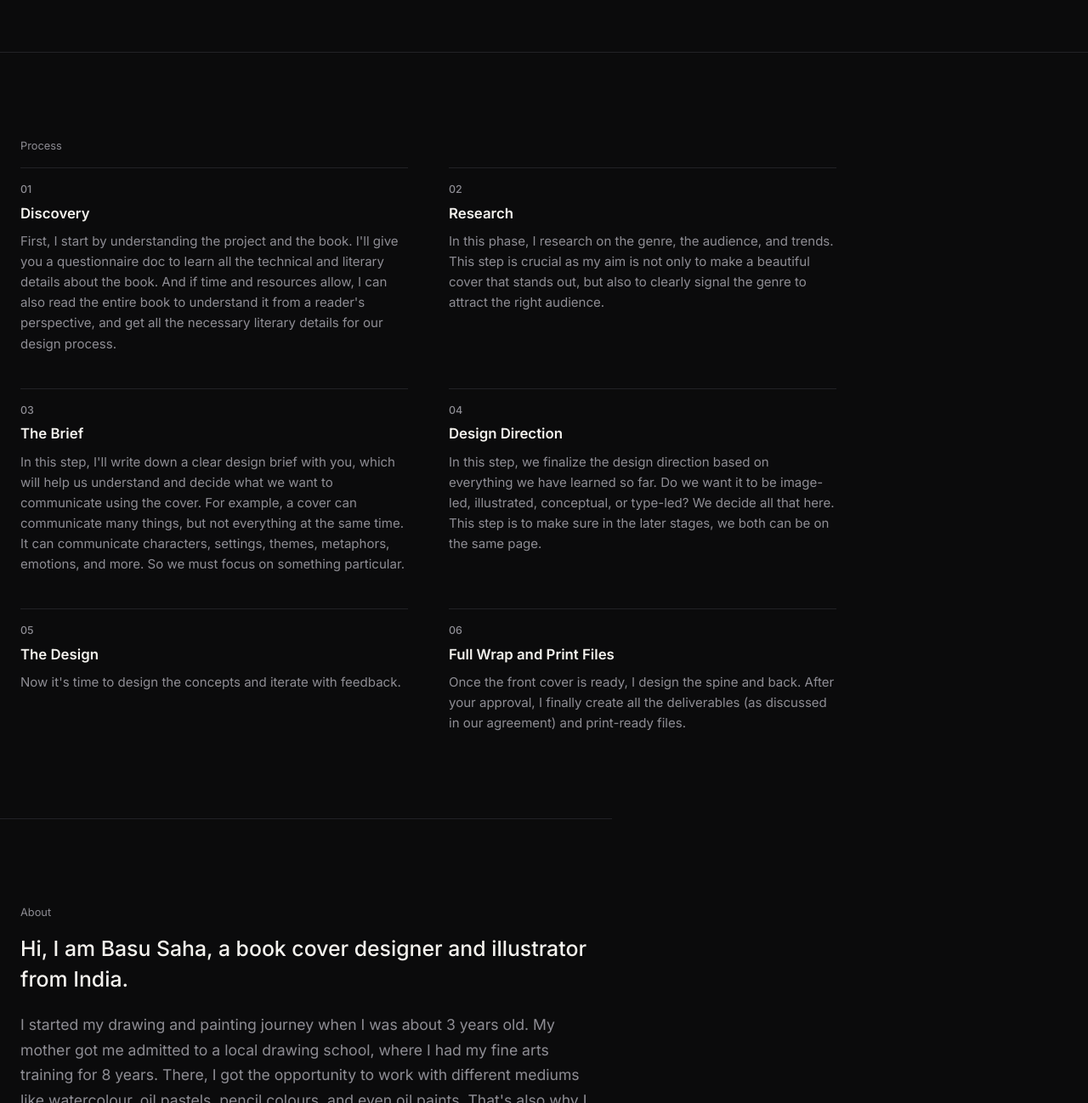
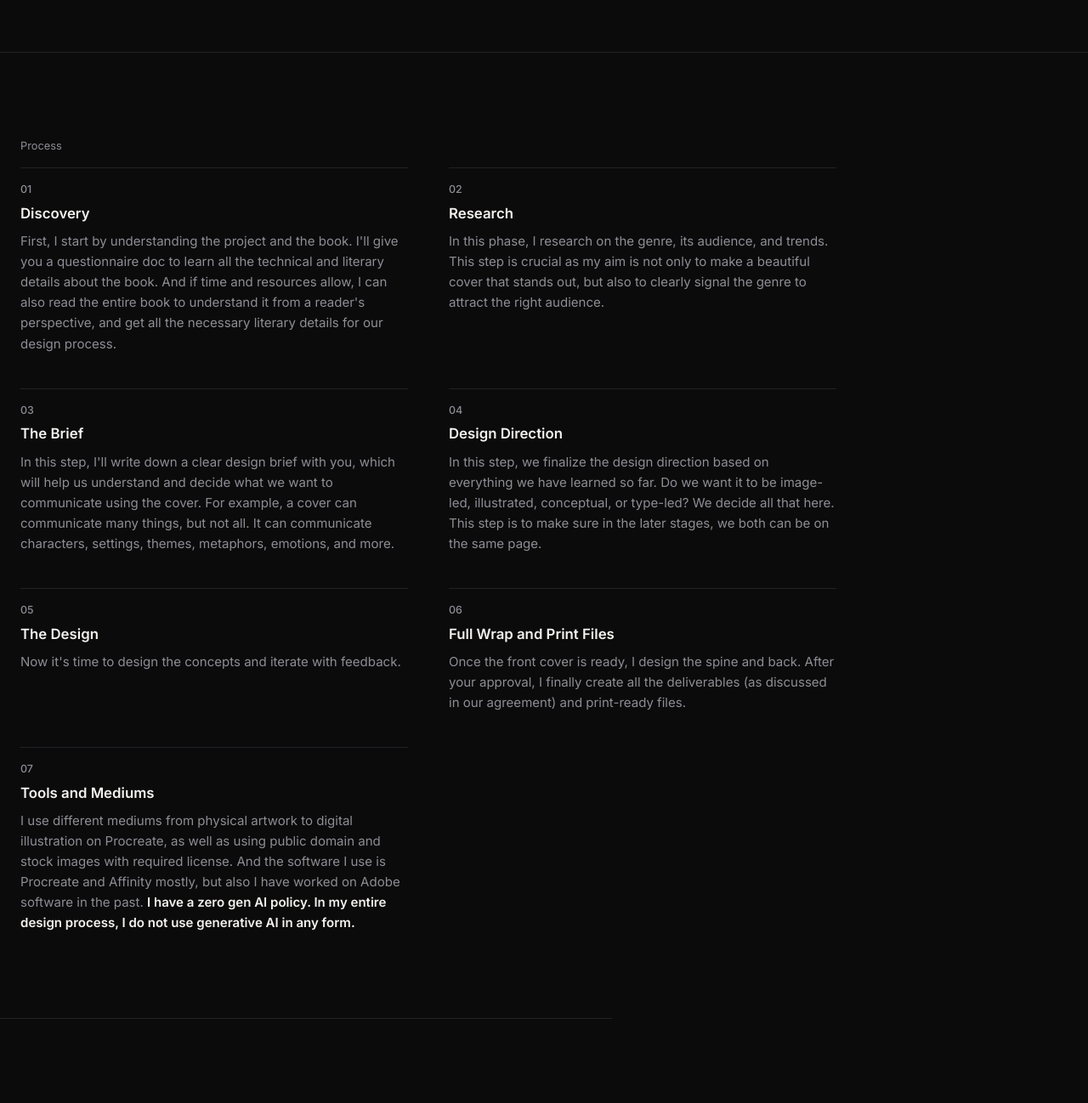
Before and after one commit to basudebsaha564/portfolio, a plain HTML site: page index.html in a window 1280 px wide. Shown: the part 900-2198 px from the top of the page at 85% size. Drawn offline with Linux system fonts and the light colour scheme.

Commit message:
Update index.html

```diff
--- a/index.html
+++ b/index.html
@@ -320,6 +320,11 @@ nav a:hover {
   line-height: 1.6;
   color: var(--ink-dim);
   margin: 0;
+}
+
+.step-desc strong {
+  color: var(--ink);
+  font-weight: 600;
 }
 
 /* ---------- About ---------- */
@@ -775,7 +780,7 @@ footer {
         <div class="step-num">02</div>
         <h2 class="step-title">Research</h2>
         <p class="step-desc">
-          In this phase, I research on the genre, the audience, and trends. This step is crucial as my aim is not only to make a beautiful cover that stands out, but also to clearly signal the genre to attract the right audience.
+          In this phase, I research on the genre, its audience, and trends. This step is crucial as my aim is not only to make a beautiful cover that stands out, but also to clearly signal the genre to attract the right audience.
         </p>
       </div>
 
@@ -783,7 +788,7 @@ footer {
         <div class="step-num">03</div>
         <h2 class="step-title">The Brief</h2>
         <p class="step-desc">
-          In this step, I'll write down a clear design brief with you, which will help us understand and decide what we want to communicate using the cover. For example, a cover can communicate many things, but not everything at the same time. It can communicate characters, settings, themes, metaphors, emotions, and more. So we must focus on something particular.
+          In this step, I'll write down a clear design brief with you, which will help us understand and decide what we want to communicate using the cover. For example, a cover can communicate many things, but not all. It can communicate characters, settings, themes, metaphors, emotions, and more.
         </p>
       </div>
 
@@ -808,6 +813,14 @@ footer {
         <h2 class="step-title">Full Wrap and Print Files</h2>
         <p class="step-desc">
           Once the front cover is ready, I design the spine and back. After your approval, I finally create all the deliverables (as discussed in our agreement) and print-ready files.
+        </p>
+      </div>
+
+      <div class="process-step">
+        <div class="step-num">07</div>
+        <h2 class="step-title">Tools and Mediums</h2>
+        <p class="step-desc">
+          I use different mediums from physical artwork to digital illustration on Procreate, as well as using public domain and stock images with required license. And the software I use is Procreate and Affinity mostly, but also I have worked on Adobe software in the past. <strong>I have a zero gen AI policy. In my entire design process, I do not use generative AI in any form.</strong>
         </p>
       </div>
 
@@ -992,4 +1005,4 @@ window.addEventListener('scroll', () => {
 </script>
 
 </body>
-  </html>
+    </html>
```
